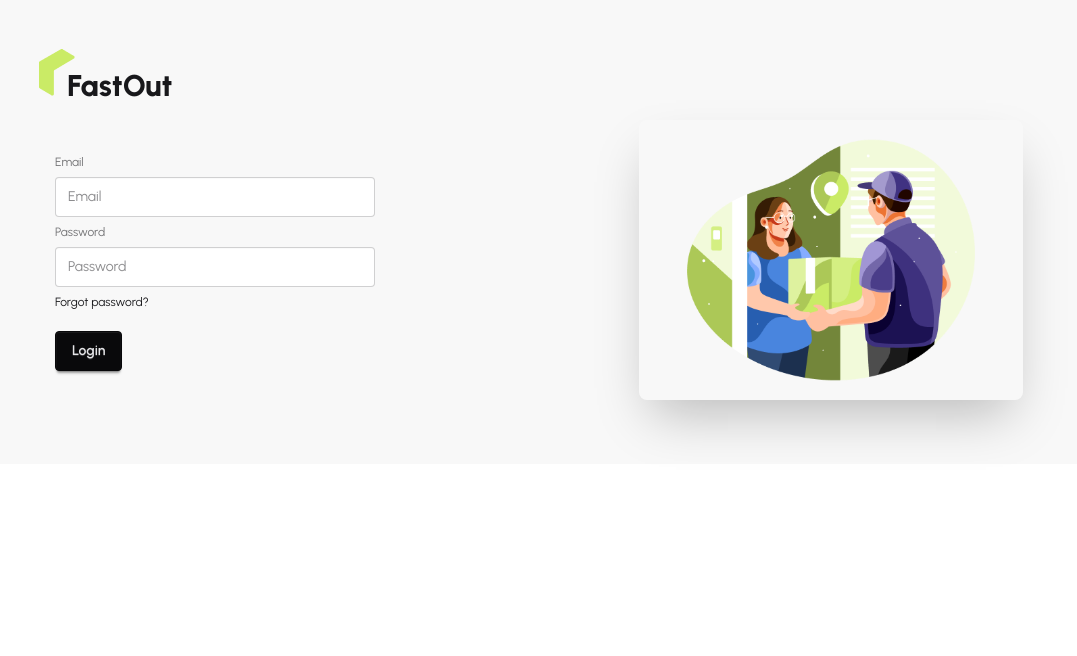
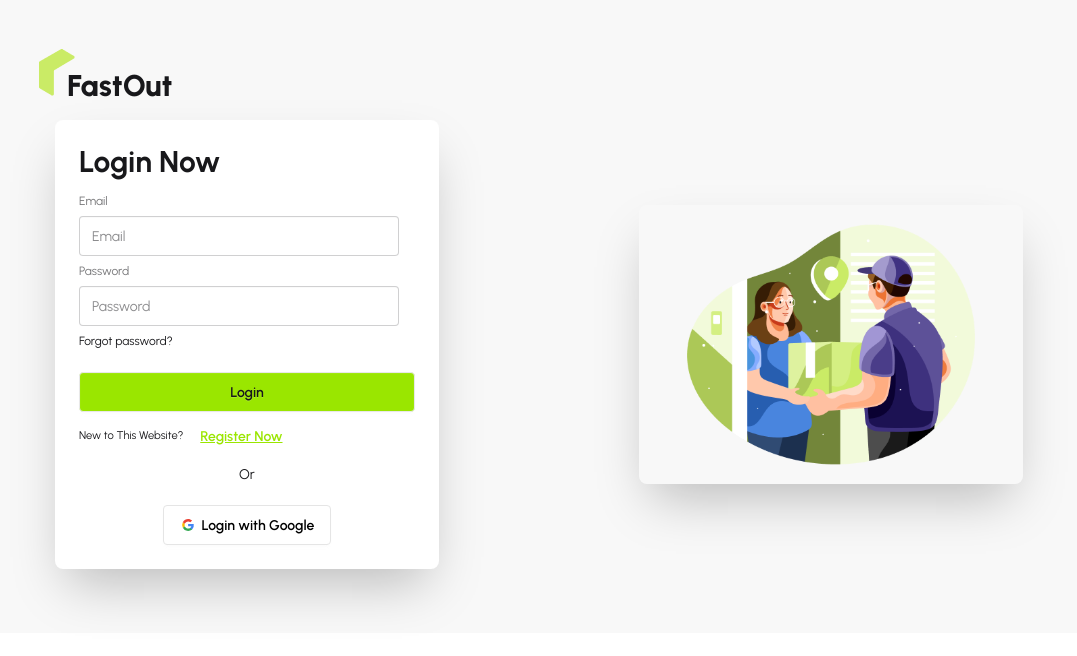
Before and after one commit to TahsinulislamSiam/Fast-Out-Delivery-Platform-client-site, a React (Vite) app: page /login in a window 1280 px wide. Shown: the top 656 px of the page, without its empty margins (9-1086 px from the left). Built offline with nearby package versions, Linux system fonts and the light colour scheme; no server answers.

Commit message:
set Social Login Praivate Auth

```diff
--- a/src/Context/AuthContext/AuthProvider.jsx
+++ b/src/Context/AuthContext/AuthProvider.jsx
@@ -1,7 +1,9 @@
 import React, { useEffect, useState } from 'react';
 import {AuthContext} from './AuthContext'
-import { createUserWithEmailAndPassword, onAuthStateChanged, signInWithEmailAndPassword, signOut } from 'firebase/auth';
+import { createUserWithEmailAndPassword, GoogleAuthProvider, onAuthStateChanged, signInWithEmailAndPassword, signInWithPopup, signOut } from 'firebase/auth';
 import { auth } from '../../Firebase/firebase.init';
+
+const googleProvider = new GoogleAuthProvider();
 
 const AuthProvider = ({children}) => {
 
@@ -16,6 +18,11 @@
     const signIn = (email,password) => {
         setLoading(true);
         return signInWithEmailAndPassword(auth,email,password);
+    }
+
+    const signWithGoogle = () =>{
+        setLoading(true)
+        return signInWithPopup(auth, googleProvider)
     }
 
     const logOut = () =>{
@@ -41,6 +48,7 @@
         loading,
         createUser,
         signIn,
+        signWithGoogle,
         logOut
     }
 
--- a/src/pages/Authentication/Login/Login.jsx
+++ b/src/pages/Authentication/Login/Login.jsx
@@ -1,5 +1,7 @@
 import React from 'react';
 import { useForm } from 'react-hook-form';
+import { Link } from 'react-router';
+import SocialLogin from '../SocialLogin/SocialLogin';
 
 const Login = () => {
     const {register, handleSubmit, formState:{errors} } = useForm()
@@ -9,7 +11,9 @@
     }
 
     return (
-        <div>
+        <div className="card bg-base-100 w-full max-w-sm shrink-0 shadow-2xl">
+      <div className="card-body">
+              <h1 className="text-3xl font-bold">Login Now</h1>
            <form onSubmit={handleSubmit(onSubmit)}>
 
             <fieldset className="fieldset">
@@ -32,10 +36,13 @@
            }
 
           <div><a className="link link-hover">Forgot password?</a></div>
+          <button className="btn bg-lime-400 mt-4">Login</button>
+        </fieldset>
+        <p><small>New to This Website?<Link className='btn btn-link text-lime-400' to='/register'>Register Now</Link></small></p>
+           </form>
 
-        </fieldset>
-        <button className="btn btn-neutral mt-4">Login</button>
-           </form>
+           <SocialLogin></SocialLogin>
+        </div>
         </div>
     );
 };
--- a/src/pages/Authentication/Register/Register.jsx
+++ b/src/pages/Authentication/Register/Register.jsx
@@ -1,6 +1,8 @@
 import React from 'react';
 import { useForm } from 'react-hook-form';
 import useAuth from '../../../hook/useAuth';
+import { Link } from 'react-router';
+import SocialLogin from '../SocialLogin/SocialLogin';
 
 const Register = () => {
 
@@ -42,9 +44,11 @@
             errors.password?.type==='minLength' && <p className='text-red-500'>Password contain atleast 8 character</p>
            }
           <div><a className="link link-hover">Forgot password?</a></div>
-          <button className="btn btn-neutral mt-4">Login</button>
+          <button className="btn bg-lime-400 mt-4">Register</button>
         </fieldset>
+        <p><small>Already have an account?<Link className='btn btn-link text-lime-400' to='/login'>Login</Link></small></p>
        </form>
+       <SocialLogin></SocialLogin>
       </div>
     </div>
 
--- /dev/null
+++ b/src/pages/Authentication/SocialLogin/SocialLogin.jsx
@@ -0,0 +1,30 @@
+import React from 'react';
+import useAuth from '../../../hook/useAuth';
+
+const SocialLogin = () => {
+
+    const {signWithGoogle} = useAuth();
+
+    const handleGoogleSignIn = () =>{
+        signWithGoogle()
+        .then(result =>{
+            console.log(result.user)
+        })
+        .catch(error =>{
+            console.error(error);
+        })
+    }
+
+
+    return (
+        <div className='text-center'>
+            <p>Or</p>
+            <button onClick={handleGoogleSignIn} className="btn bg-white text-black border-[#e5e5e5] mt-5">
+  <svg aria-label="Google logo" width="16" height="16" xmlns="http://www.w3.org/2000/svg" viewBox="0 0 512 512"><g><path d="m0 0H512V512H0" fill="#fff"></path><path fill="#34a853" d="M153 292c30 82 118 95 171 60h62v48A192 192 0 0190 341"></path><path fill="#4285f4" d="m386 400a140 175 0 0053-179H260v74h102q-7 37-38 57"></path><path fill="#fbbc02" d="m90 341a208 200 0 010-171l63 49q-12 37 0 73"></path><path fill="#ea4335" d="m153 219c22-69 116-109 179-50l55-54c-78-75-230-72-297 55"></path></g></svg>
+  Login with Google
+</button>
+        </div>
+    );
+};
+
+export default SocialLogin;
--- /dev/null
+++ b/src/routes/PrivateRoute.jsx
@@ -0,0 +1,21 @@
+import React from 'react';
+import useAuth from '../hook/useAuth';
+import { Navigate } from 'react-router';
+
+const PrivateRoute = ({children}) => {
+
+    const {user, loading} = useAuth();
+
+    if(loading){
+        return <span className="loading loading-spinner loading-xl"></span>
+    }
+
+    if(!user){
+        <Navigate to="/login"></Navigate>
+    }
+
+    return children;
+
+};
+
+export default PrivateRoute;
```
